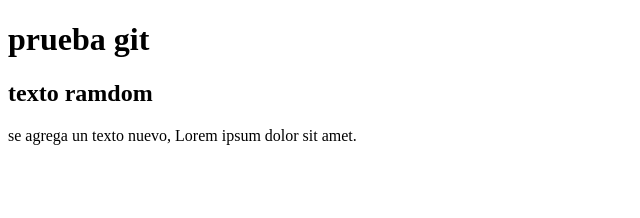
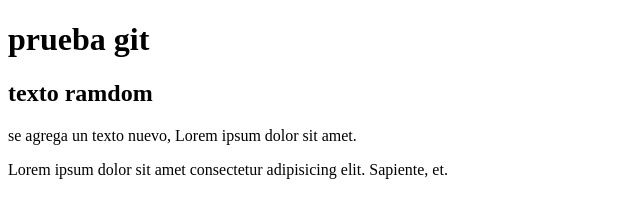
Before and after one commit to EspiYara/girlpower, a plain HTML site: page prueba-git/index.html in a window 1280 px wide. Shown: the whole page, without its empty margins (0-640 px from the left). Drawn offline with Linux system fonts and the light colour scheme.

Commit message:
se agrega un p con lorem 10

```diff
--- a/prueba-git/index.html
+++ b/prueba-git/index.html
@@ -10,6 +10,9 @@
 		<section>
 			<h2>texto ramdom</h2>
 			<p>se agrega un texto nuevo, Lorem ipsum dolor sit amet.</p>
+			<p>
+				Lorem ipsum dolor sit amet consectetur adipisicing elit. Sapiente, et.
+			</p>
 		</section>
 	</body>
 </html>
```
